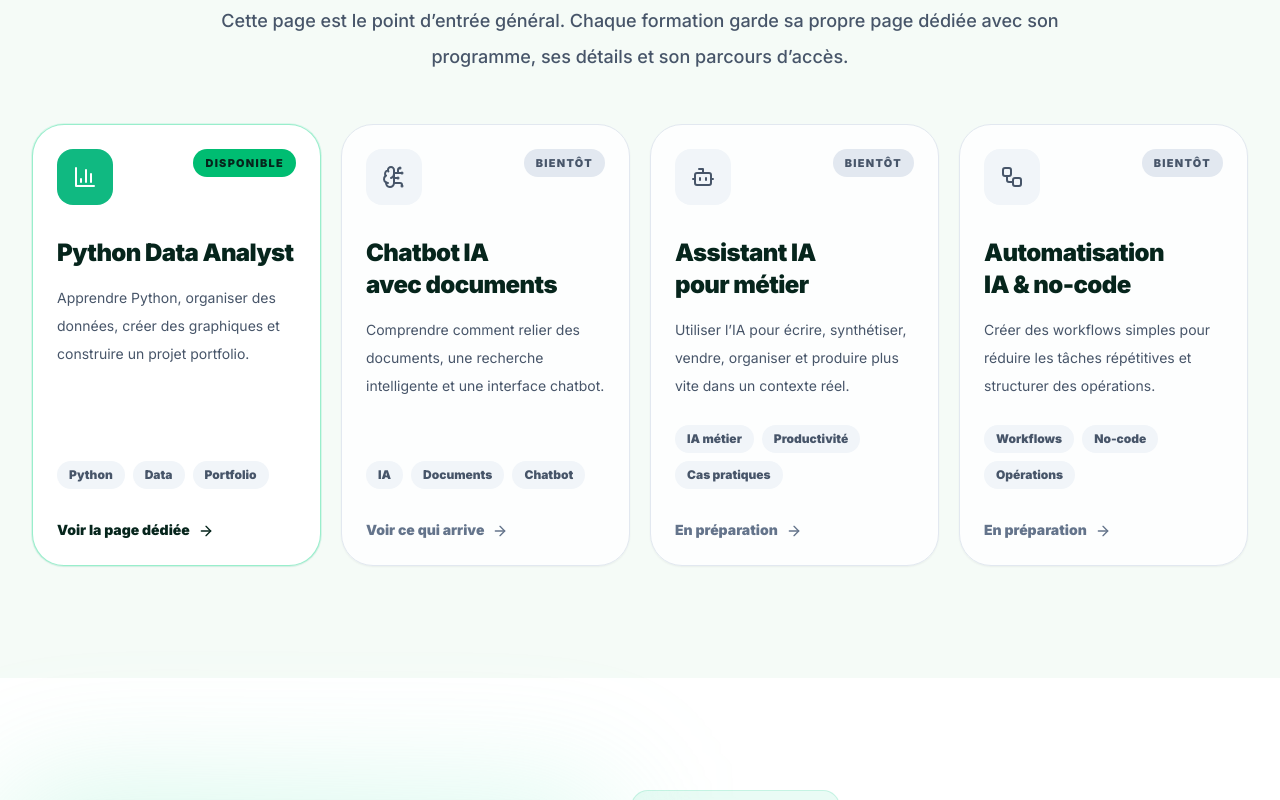
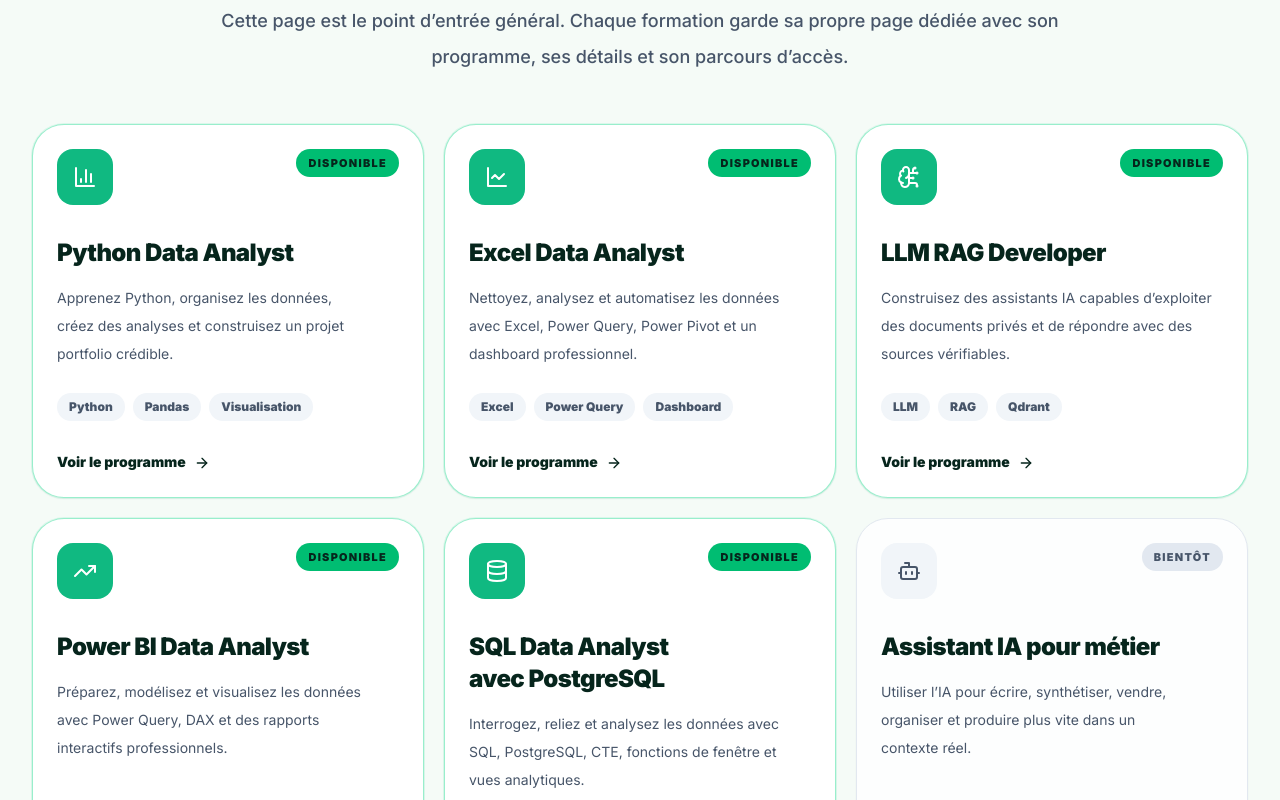
Before and after one commit to Juniorleriche27/koryxa_formation, a Next.js app in the folder frontend/: page / in a window 1280 px wide. Shown: the part 1180-1980 px from the top of the page. Built offline with nearby package versions, Linux system fonts and the light colour scheme; no server answers; a web font is replaced by a local one.

Commit message:
Align formation home with published catalog

```diff
--- a/frontend/app/page.tsx
+++ b/frontend/app/page.tsx
@@ -55,29 +55,19 @@
   "@type": "OfferCatalog",
   name: "Formations KORYXA",
   itemListElement: [
-    {
-      "@type": "Course",
-      name: "Python Data Analyst",
-      description: "Formation pratique pour apprendre Python, organiser des données, créer des graphiques et construire un projet portfolio.",
-      provider: {
-        "@type": "EducationalOrganization",
-        name: "KORYXA Formation",
-      },
-      courseMode: "online",
-      inLanguage: "fr-FR",
-    },
-    {
-      "@type": "Course",
-      name: "Chatbot IA avec documents",
-      description: "Parcours à venir pour apprendre à relier des documents, une recherche intelligente et une interface chatbot.",
-      provider: {
-        "@type": "EducationalOrganization",
-        name: "KORYXA Formation",
-      },
-      courseMode: "online",
-      inLanguage: "fr-FR",
-    },
-  ],
+    ["Python Data Analyst", "Apprendre Python, organiser des données, créer des analyses et construire un projet portfolio."],
+    ["Excel Data Analyst", "Nettoyer, analyser et automatiser des données avec Excel, Power Query et Power Pivot."],
+    ["LLM RAG Developer", "Construire des assistants IA documentaires avec recherche vectorielle et réponses sourcées."],
+    ["Power BI Data Analyst", "Préparer, modéliser et visualiser les données avec Power Query, DAX et Power BI Service."],
+    ["SQL Data Analyst avec PostgreSQL", "Interroger, relier et analyser les données avec SQL, PostgreSQL, CTE et fonctions de fenêtre."],
+  ].map(([name, description]) => ({
+    "@type": "Course",
+    name,
+    description,
+    provider: { "@type": "EducationalOrganization", name: "KORYXA Formation" },
+    courseMode: "online",
+    inLanguage: "fr-FR",
+  })),
 };
 
 const faqJsonLd = {
@@ -97,7 +87,7 @@
       name: "Quelle formation est disponible aujourd'hui ?",
       acceptedAnswer: {
         "@type": "Answer",
-        text: "La formation Python Data Analyst est actuellement disponible. Les autres parcours sont présentés comme bientôt disponibles ou en préparation.",
+        text: "Les parcours Python Data Analyst, Excel Data Analyst, LLM RAG Developer, Power BI Data Analyst et SQL Data Analyst avec PostgreSQL sont actuellement disponibles.",
       },
     },
     {
--- a/frontend/components/marketing/KoryxaFormationPortal.tsx
+++ b/frontend/components/marketing/KoryxaFormationPortal.tsx
@@ -50,26 +50,56 @@
     title: "Python Data Analyst",
     status: "Disponible",
     href: "/formations/python-data-analyst",
-    cta: "Voir la page dédiée",
-    description: "Apprendre Python, organiser des données, créer des graphiques et construire un projet portfolio.",
+    cta: "Voir le programme",
+    description: "Apprenez Python, organisez les données, créez des analyses et construisez un projet portfolio crédible.",
     icon: BarChart3,
     active: true,
-    tags: ["Python", "Data", "Portfolio"],
+    tags: ["Python", "Pandas", "Visualisation"],
   },
   {
-    title: "Chatbot IA avec documents",
-    status: "Bientôt",
-    href: "#faq",
-    cta: "Voir ce qui arrive",
-    description: "Comprendre comment relier des documents, une recherche intelligente et une interface chatbot.",
+    title: "Excel Data Analyst",
+    status: "Disponible",
+    href: "/formations/excel-data-analyst",
+    cta: "Voir le programme",
+    description: "Nettoyez, analysez et automatisez les données avec Excel, Power Query, Power Pivot et un dashboard professionnel.",
+    icon: LineChart,
+    active: true,
+    tags: ["Excel", "Power Query", "Dashboard"],
+  },
+  {
+    title: "LLM RAG Developer",
+    status: "Disponible",
+    href: "/formations/llm-rag",
+    cta: "Voir le programme",
+    description: "Construisez des assistants IA capables d’exploiter des documents privés et de répondre avec des sources vérifiables.",
     icon: BrainCircuit,
-    active: false,
-    tags: ["IA", "Documents", "Chatbot"],
+    active: true,
+    tags: ["LLM", "RAG", "Qdrant"],
+  },
+  {
+    title: "Power BI Data Analyst",
+    status: "Disponible",
+    href: "/formations/power-bi-data-analyst",
+    cta: "Voir le programme",
+    description: "Préparez, modélisez et visualisez les données avec Power Query, DAX et des rapports interactifs professionnels.",
+    icon: TrendingUp,
+    active: true,
+    tags: ["Power BI", "DAX", "Power Query"],
+  },
+  {
+    title: "SQL Data Analyst avec PostgreSQL",
+    status: "Disponible",
+    href: "/formations/sql-data-analyst",
+    cta: "Voir le programme",
+    description: "Interrogez, reliez et analysez les données avec SQL, PostgreSQL, CTE, fonctions de fenêtre et vues analytiques.",
+    icon: Database,
+    active: true,
+    tags: ["SQL", "PostgreSQL", "CTE"],
   },
   {
     title: "Assistant IA pour métier",
     status: "Bientôt",
-    href: "#faq",
+    href: "/formations",
     cta: "En préparation",
     description: "Utiliser l’IA pour écrire, synthétiser, vendre, organiser et produire plus vite dans un contexte réel.",
     icon: Bot,
@@ -79,7 +109,7 @@
   {
     title: "Automatisation IA & no-code",
     status: "Bientôt",
-    href: "#faq",
+    href: "/formations",
     cta: "En préparation",
     description: "Créer des workflows simples pour réduire les tâches répétitives et structurer des opérations.",
     icon: Workflow,
@@ -141,7 +171,7 @@
   {
     question: "Quelle formation est disponible aujourd’hui ?",
     answer:
-      "La formation Python Data Analyst est actuellement disponible. Les autres parcours sont présentés comme bientôt disponibles ou en préparation.",
+      "Les parcours Python Data Analyst, Excel Data Analyst, LLM RAG Developer, Power BI Data Analyst et SQL Data Analyst avec PostgreSQL sont disponibles. Les autres parcours restent clairement indiqués comme bientôt disponibles.",
   },
   {
     question: "Où voir le détail d’une formation ?",
@@ -149,9 +179,9 @@
       "Depuis la section Formations, chaque parcours renvoie vers sa page dédiée lorsque celle-ci est disponible. La page générale sert d’entrée principale.",
   },
   {
-    question: "Les parcours IA sont-ils déjà ouverts ?",
+    question: "Quels parcours IA sont déjà ouverts ?",
     answer:
-      "Pas encore. Le parcours autour du chatbot IA avec documents est annoncé comme bientôt disponible, sans bouton de paiement sur cette page générale.",
+      "Le parcours LLM RAG Developer est disponible. Les parcours Assistant IA pour métier et Automatisation IA & no-code restent en préparation.",
   },
   {
     question: "Ai-je besoin d’être développeur ?",
@@ -377,7 +407,7 @@
           </p>
         </div>
 
-        <div className="mt-12 grid gap-5 lg:grid-cols-4">
+        <div className="mt-12 grid gap-5 md:grid-cols-2 xl:grid-cols-3">
           {formations.map((formation, index) => {
             const Icon = formation.icon;
             const CardContent = (
@@ -716,9 +746,10 @@
           <p className="text-xs font-black uppercase tracking-[0.18em] text-[#008f58]">Formations</p>
           <div className="mt-4 space-y-3 text-sm font-semibold text-slate-600">
             <Link href="/formations/python-data-analyst" className="block hover:text-[#06251c]">Python Data Analyst</Link>
-            <Link href="/formations" className="block hover:text-[#06251c]">Chatbot IA avec documents</Link>
-            <Link href="/formations" className="block hover:text-[#06251c]">Assistant IA pour métier</Link>
-            <Link href="/formations" className="block hover:text-[#06251c]">Automatisation IA & no-code</Link>
+            <Link href="/formations/excel-data-analyst" className="block hover:text-[#06251c]">Excel Data Analyst</Link>
+            <Link href="/formations/llm-rag" className="block hover:text-[#06251c]">LLM RAG Developer</Link>
+            <Link href="/formations/power-bi-data-analyst" className="block hover:text-[#06251c]">Power BI Data Analyst</Link>
+            <Link href="/formations/sql-data-analyst" className="block hover:text-[#06251c]">SQL Data Analyst</Link>
           </div>
         </div>
         <div>
```
